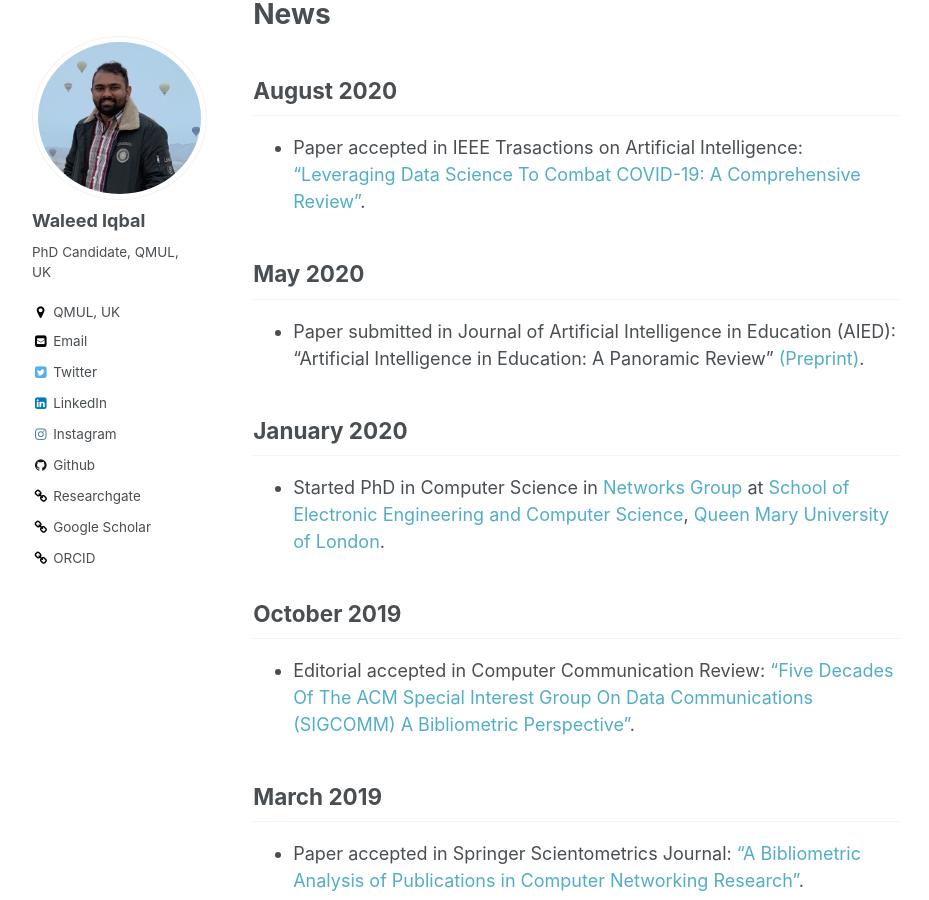
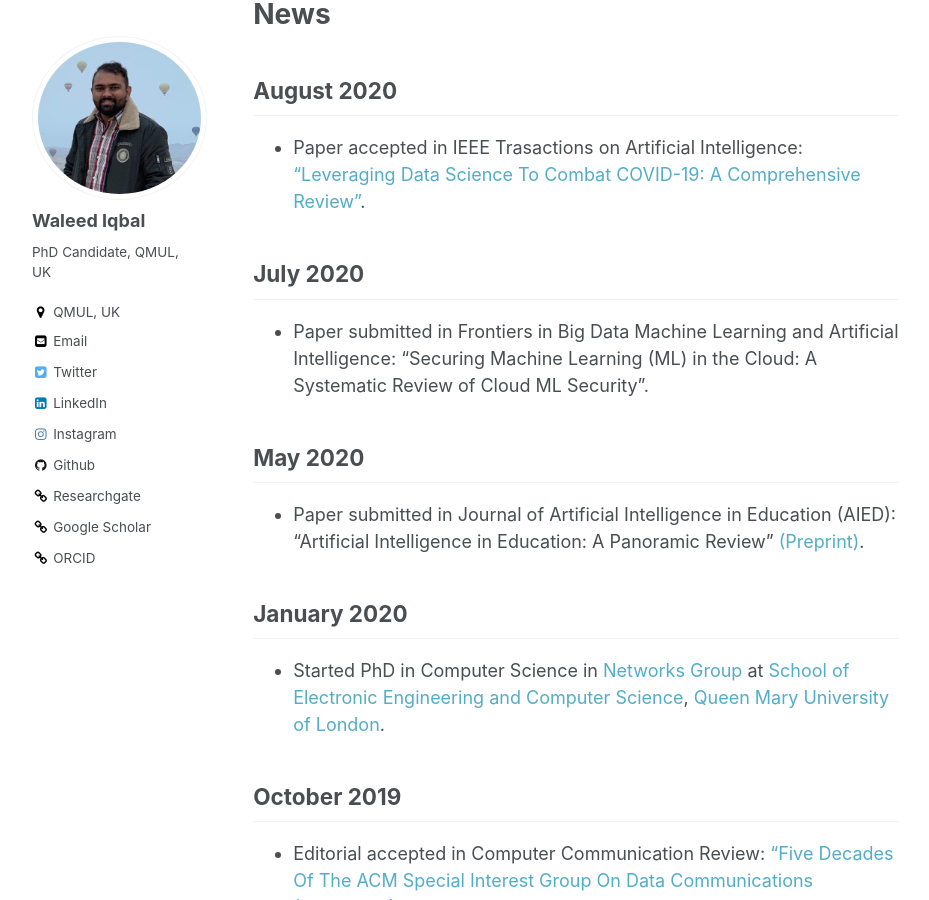
Before and after one commit to waleediqbal411/waleediqbal411.github.io, a Jekyll site: the page built from _pages/about.md, in a window 1280 px wide and 900 px high, scrolled down 501 px. Shown: the whole window, without its empty margins (86-1015 px from the left). Built offline with Jekyll 4.4.1, drawn with Linux system fonts in a browser that asks for light colours.

Commit message:
Official Website V5.9

```diff
--- a/_pages/about.md
+++ b/_pages/about.md
@@ -20,6 +20,9 @@ I received my MS in Computer Science from [Information Technology University, La
 
 ## August 2020
 * Paper accepted in IEEE Trasactions on Artificial Intelligence: ["Leveraging Data Science To Combat COVID-19: A Comprehensive Review"](https://www.techrxiv.org/articles/Leveraging_Data_Science_To_Combat_COVID-19_A_Comprehensive_Review/12212516/files/22459823.pdf).
+
+## July 2020
+* Paper submitted in Frontiers in Big Data Machine Learning and Artificial Intelligence: "Securing Machine Learning (ML) in the Cloud: A Systematic Review of Cloud ML Security".
 
 ## May 2020
 * Paper submitted in Journal of Artificial Intelligence in Education (AIED): "Artificial Intelligence in Education: A Panoramic Review" [(Preprint)](https://edarxiv.org/zvu2n/download?format=pdf).
```
